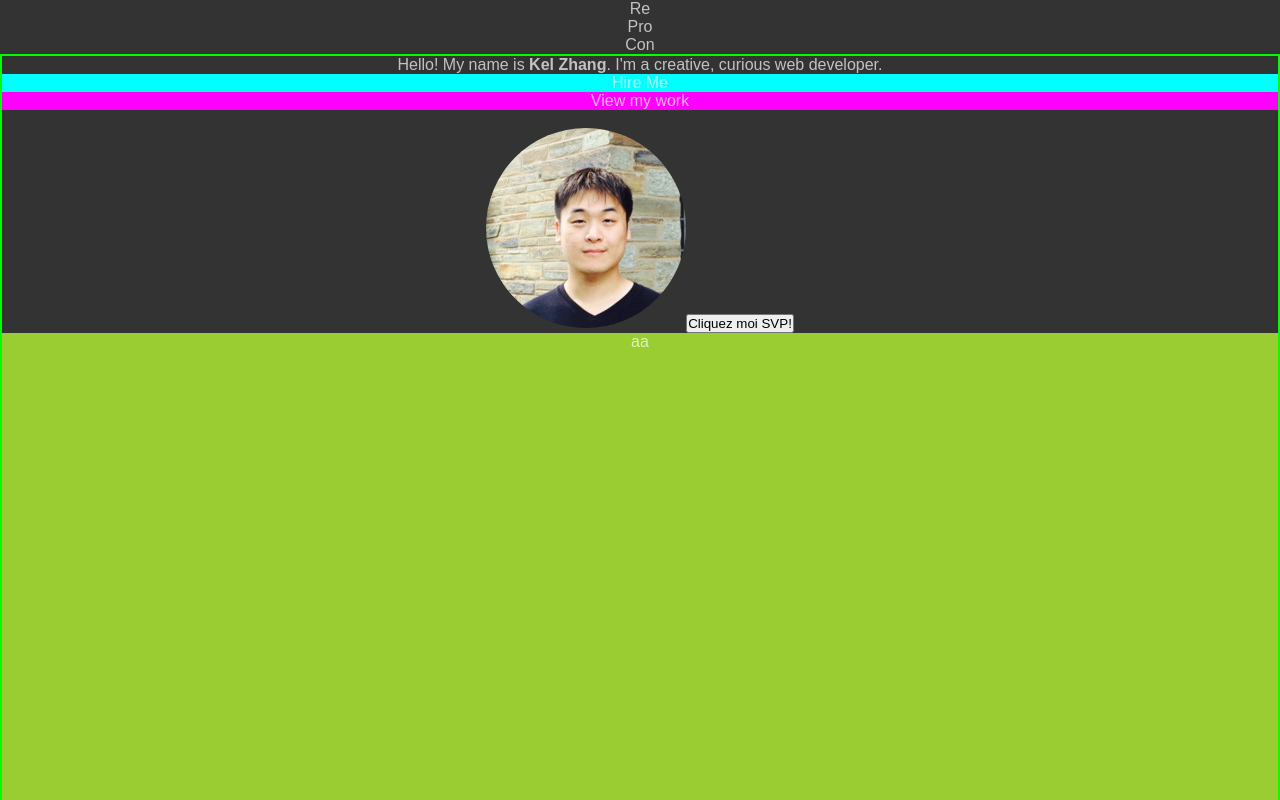
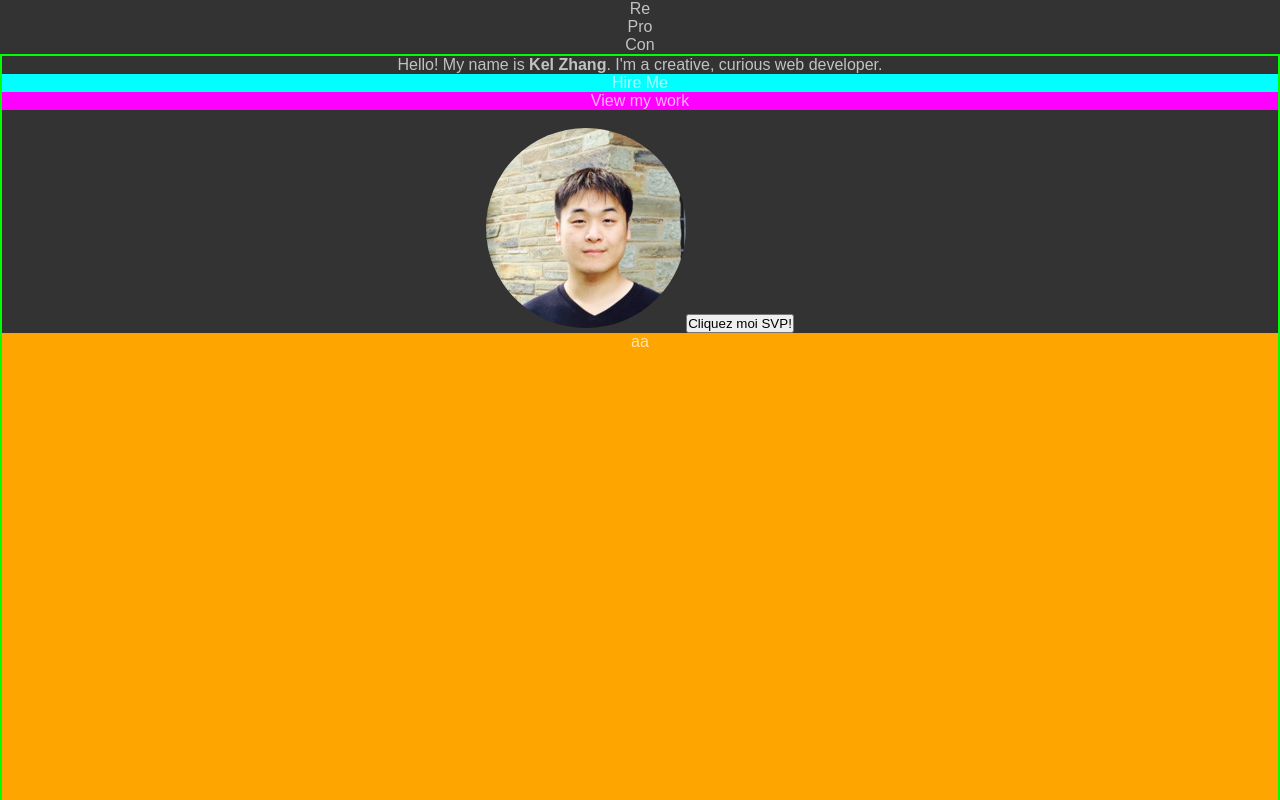
Before and after one commit to kz53/kz53.github.io, a React (Create React App) app: page / in a window 1280 px wide. Shown: the top 800 px of the page. Built offline with nearby package versions, Linux system fonts and the light colour scheme.

Commit message:
orange test color

```diff
--- a/src/styles.css
+++ b/src/styles.css
@@ -18,7 +18,7 @@
 }
 
 .my-bg {
-    background-color: yellowgreen;
+    background-color: orange;
 }
 
 .my-demo {
```
